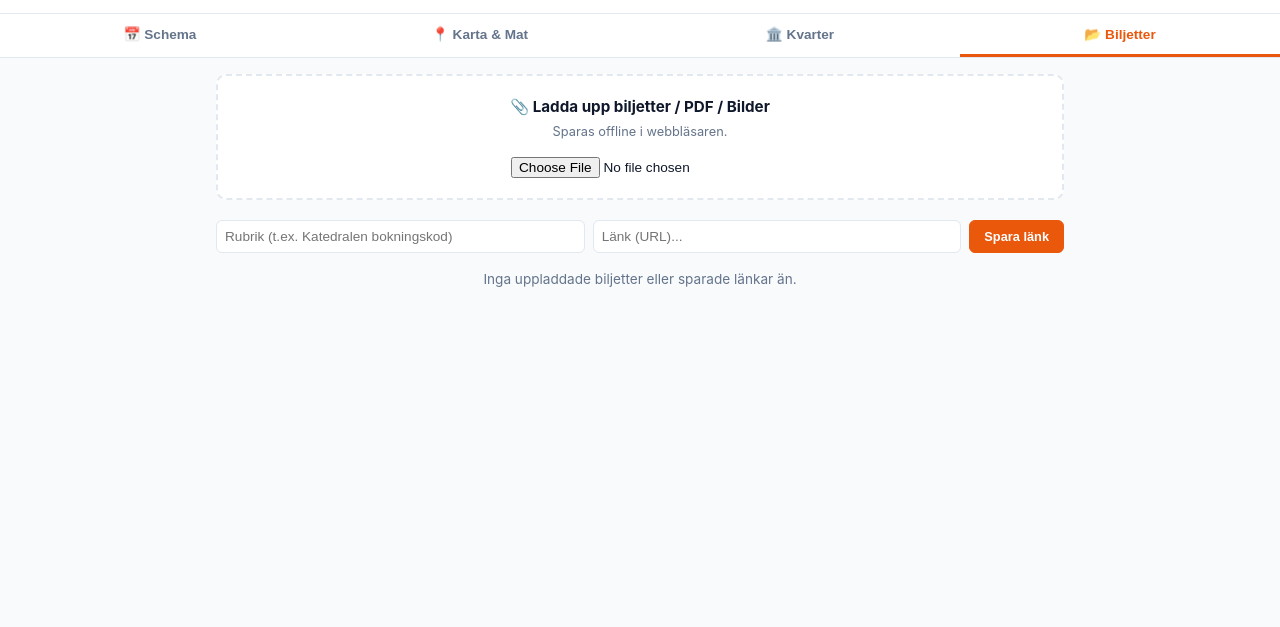
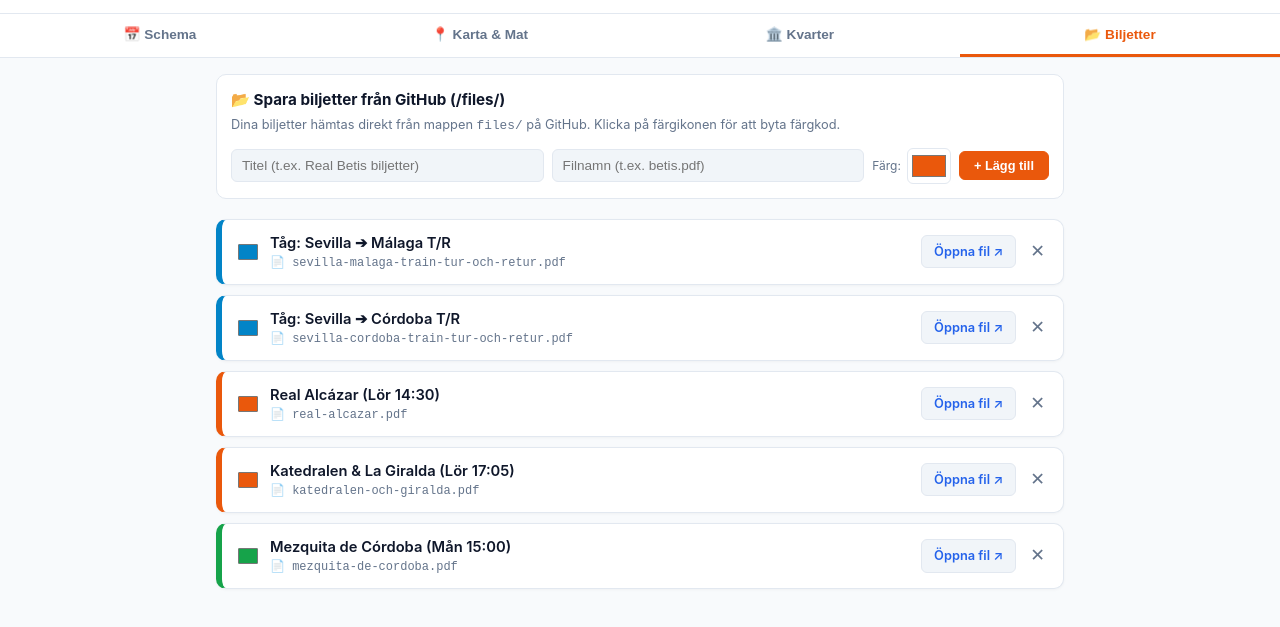
Before and after one commit to jonas9307/andalusien-2026, a plain HTML site: page index.html in a window 1280 px wide. Both pictures are taken after a click on the button "📂 Biljetter". Shown: the part 65-692 px from the top of the page. Drawn offline with nearby package versions, Linux system fonts and the light colour scheme.

Commit message:
Update index.html

```diff
--- a/index.html
+++ b/index.html
@@ -28,7 +28,7 @@
       --city-cordoba: #16a34a;
       --city-cordoba-bg: #dcfce7;
 
-      /* Kategorier */
+      /* Aktivitetskategorier */
       --cat-transport-bg: #dbeafe; --cat-transport-text: #1e40af;
       --cat-food-bg: #ffedd5; --cat-food-text: #9a3412;
       --cat-sight-bg: #f3e8ff; --cat-sight-text: #6b21a8;
@@ -275,7 +275,6 @@
     .item-notes { font-size: 0.78rem; color: var(--text-muted); outline: none; min-height: 1.1em; }
     .item-notes:empty::before { content: "+ Anteckning..."; opacity: 0.45; font-style: italic; cursor: text; }
 
-    /* Adressfält med Maps-knapp */
     .item-address-row {
       display: flex;
       align-items: center;
@@ -283,11 +282,7 @@
       flex-wrap: wrap;
       font-size: 0.75rem;
     }
-    .item-address {
-      color: var(--text-muted);
-      outline: none;
-      min-height: 1.1em;
-    }
+    .item-address { color: var(--text-muted); outline: none; min-height: 1.1em; }
     .item-address:empty::before { content: "+ Lägg till adress..."; opacity: 0.45; font-style: italic; cursor: text; }
     .address-maps-btn {
       color: #ea4335;
@@ -298,18 +293,9 @@
       gap: 3px;
     }
 
-    /* Länkfält */
-    .item-link-row {
-      font-size: 0.75rem;
-    }
-    .item-link {
-      color: var(--accent);
-      text-decoration: underline;
-    }
-    .item-link-edit {
-      color: var(--text-muted);
-      outline: none;
-    }
+    .item-link-row { font-size: 0.75rem; }
+    .item-link { color: var(--accent); text-decoration: underline; }
+    .item-link-edit { color: var(--text-muted); outline: none; }
     .item-link-edit:empty::before { content: "+ Lägg till länk..."; opacity: 0.45; font-style: italic; cursor: text; }
 
     .item-delete-btn {
@@ -388,24 +374,115 @@
     }
     .neighborhood-card h4 { font-size: 1rem; display: flex; justify-content: space-between; align-items: center; }
 
-    /* Dokumentbank */
-    .doc-upload-box {
+    /* DOKUMENT & BILJETTER (GITHUB /files/) */
+    .doc-add-panel {
       background: var(--surface);
-      border: 2px dashed var(--border);
+      border: 1px solid var(--border);
       border-radius: var(--radius);
-      padding: 20px;
-      text-align: center;
+      padding: 14px;
       margin-bottom: 1.25rem;
     }
-    .doc-row {
+    .doc-add-form {
+      display: grid;
+      grid-template-columns: 1fr 1fr auto auto;
+      gap: 8px;
+      align-items: center;
+    }
+    @media (max-width: 600px) {
+      .doc-add-form {
+        grid-template-columns: 1fr;
+      }
+    }
+    .doc-add-form input[type="text"] {
+      background: var(--surface-subtle);
+      border: 1px solid var(--border);
+      color: var(--text);
+      padding: 8px 10px;
+      border-radius: 6px;
+      font-size: 0.85rem;
+      width: 100%;
+    }
+    .color-picker-input {
+      width: 44px;
+      height: 36px;
+      padding: 2px;
+      border: 1px solid var(--border);
+      border-radius: 6px;
+      cursor: pointer;
+      background: var(--surface);
+    }
+
+    .doc-card {
       display: flex;
       align-items: center;
       justify-content: space-between;
       background: var(--surface);
       border: 1px solid var(--border);
+      border-left: 6px solid var(--doc-color, var(--primary));
       border-radius: var(--radius);
-      padding: 10px 14px;
-      margin-bottom: 8px;
+      padding: 12px 14px;
+      margin-bottom: 10px;
+      gap: 12px;
+      box-shadow: 0 1px 3px rgba(0,0,0,0.04);
+      transition: transform 0.1s;
+    }
+    .doc-card-left {
+      display: flex;
+      align-items: center;
+      gap: 10px;
+      flex: 1;
+      min-width: 0;
+    }
+    .doc-color-badge {
+      display: flex;
+      align-items: center;
+      justify-content: center;
+    }
+    .doc-color-badge input[type="color"] {
+      width: 24px;
+      height: 24px;
+      border: none;
+      border-radius: 50%;
+      cursor: pointer;
+      background: transparent;
+      padding: 0;
+    }
+    .doc-info {
+      display: flex;
+      flex-direction: column;
+      min-width: 0;
+    }
+    .doc-title {
+      font-weight: 600;
+      font-size: 0.92rem;
+      outline: none;
+    }
+    .doc-filename {
+      font-size: 0.75rem;
+      color: var(--text-muted);
+      font-family: monospace;
+    }
+    .doc-actions {
+      display: flex;
+      align-items: center;
+      gap: 10px;
+    }
+    .doc-open-btn {
+      background: var(--surface-subtle);
+      border: 1px solid var(--border);
+      color: var(--accent);
+      padding: 6px 12px;
+      border-radius: 6px;
+      font-size: 0.8rem;
+      font-weight: 600;
+      text-decoration: none;
+      display: inline-flex;
+      align-items: center;
+      gap: 4px;
+      white-space: nowrap;
+    }
+    .doc-open-btn:hover {
+      border-color: var(--accent);
     }
   </style>
 </head>
@@ -436,7 +513,7 @@
     <!-- FLIK 2: KARTA & MAT -->
     <div id="tab-restaurants" class="tab-pane">
       <div style="background:var(--surface); border:1px solid var(--border); border-radius:var(--radius); padding:12px; margin-bottom:1rem;">
-        <h3 style="font-size:0.95rem; margin-bottom:4px;">🗺️ Interaktiv Restaurang- & Platskarta</h3>
+        <h3 style="font-size:0.95rem; margin-bottom:4px;">🗺️️ Interaktiv Restaurang- & Platskarta</h3>
         <p style="font-size:0.8rem; color:var(--text-muted);">
           Kartan visar alla restauranger och Hotel Monte Triana. Klicka på en markör för att öppna den direkt i Google Maps.
         </p>
@@ -456,18 +533,22 @@
       <div id="neighborhoodsContainer"></div>
     </div>
 
-    <!-- FLIK 4: BILJETTER & DOKUMENT -->
+    <!-- FLIK 4: BILJETTER & DOKUMENT (GITHUB /files/) -->
     <div id="tab-docs" class="tab-pane">
-      <div class="doc-upload-box">
-        <h3 style="font-size:0.95rem; margin-bottom:4px;">📎 Ladda upp biljetter / PDF / Bilder</h3>
-        <p style="font-size:0.8rem; color:var(--text-muted); margin-bottom:12px;">Sparas offline i webbläsaren.</p>
-        <input type="file" id="fileUploader" onchange="handleFileUpload(event)" style="font-size:0.85rem;">
-      </div>
-
-      <div style="display:flex; gap:8px; margin-bottom:1rem;">
-        <input type="text" id="docLinkTitle" placeholder="Rubrik (t.ex. Katedralen bokningskod)" style="flex:1; padding:8px; border:1px solid var(--border); background:var(--surface); color:var(--text); border-radius:6px; font-size:0.85rem;">
-        <input type="text" id="docLinkUrl" placeholder="Länk (URL)..." style="flex:1; padding:8px; border:1px solid var(--border); background:var(--surface); color:var(--text); border-radius:6px; font-size:0.85rem;">
-        <button class="btn btn-primary" onclick="addManualDocLink()">Spara länk</button>
+      <div class="doc-add-panel">
+        <h3 style="font-size:0.95rem; margin-bottom:4px;">📂 Spara biljetter från GitHub (/files/)</h3>
+        <p style="font-size:0.8rem; color:var(--text-muted); margin-bottom:12px;">
+          Dina biljetter hämtas direkt från mappen <code>files/</code> på GitHub. Klicka på färgikonen för att byta färgkod.
+        </p>
+        <div class="doc-add-form">
+          <input type="text" id="docTitleInput" placeholder="Titel (t.ex. Real Betis biljetter)">
+          <input type="text" id="docFileInput" placeholder="Filnamn (t.ex. betis.pdf)">
+          <div style="display:flex; align-items:center; gap:6px;">
+            <label style="font-size:0.75rem; color:var(--text-muted);">Färg:</label>
+            <input type="color" id="docColorInput" value="#ea580c" class="color-picker-input" title="Välj färg för att gruppera">
+          </div>
+          <button class="btn btn-primary" onclick="addGithubDoc()">+ Lägg till</button>
+        </div>
       </div>
 
       <div id="docsContainer"></div>
@@ -480,12 +561,48 @@
   <script>
     let tripData = null;
     let leafletMap = null;
-    let savedDocs = JSON.parse(localStorage.getItem("andalusien_user_docs") || "[]");
+
+    // Dina uppladdade PDF-biljetter i GitHub /files/
+    const DEFAULT_DOCS = [
+      {
+        id: "doc-1",
+        title: "Tåg: Sevilla ➔ Málaga T/R",
+        filename: "sevilla-malaga-train-tur-och-retur.pdf",
+        color: "#0284c7"
+      },
+      {
+        id: "doc-2",
+        title: "Tåg: Sevilla ➔ Córdoba T/R",
+        filename: "sevilla-cordoba-train-tur-och-retur.pdf",
+        color: "#0284c7"
+      },
+      {
+        id: "doc-3",
+        title: "Real Alcázar (Lör 14:30)",
+        filename: "real-alcazar.pdf",
+        color: "#ea580c"
+      },
+      {
+        id: "doc-4",
+        title: "Katedralen & La Giralda (Lör 17:05)",
+        filename: "katedralen-och-giralda.pdf",
+        color: "#ea580c"
+      },
+      {
+        id: "doc-5",
+        title: "Mezquita de Córdoba (Mån 15:00)",
+        filename: "mezquita-de-cordoba.pdf",
+        color: "#16a34a"
+      }
+    ];
+
+    // Bumpad nyckel (v4) så att dina nya PDF-filer laddas in direkt
+    let savedDocs = JSON.parse(localStorage.getItem("andalusien_github_docs_v4")) || DEFAULT_DOCS;
 
     const CATEGORY_META = {
       transport:   { label: "Resa", icon: "🚆", class: "cat-transport" },
       food:        { label: "Mat & Dryck", icon: "🥘", class: "cat-food" },
-      sight:       { label: "Sevärdhet", icon: "🏛️️", class: "cat-sight" },
+      sight:       { label: "Sevärdhet", icon: "🏛", class: "cat-sight" },
       hotel:       { label: "Hotell", icon: "🏨", class: "cat-hotel" },
       chill:       { label: "Relax", icon: "☀️", class: "cat-chill" },
       placeholder: { label: "Öppet", icon: "⏳", class: "cat-placeholder" }
@@ -548,7 +665,7 @@
     async function loadData() {
       applyTheme(getStoredTheme());
 
-      const STORAGE_KEY = "andalusien_trip_data_v7";
+      const STORAGE_KEY = "andalusien_trip_data_v9";
       const localSaved = localStorage.getItem(STORAGE_KEY);
 
       if (localSaved) {
@@ -569,7 +686,7 @@
     }
 
     function saveData() {
-      localStorage.setItem("andalusien_trip_data_v7", JSON.stringify(tripData));
+      localStorage.setItem("andalusien_trip_data_v9", JSON.stringify(tripData));
     }
 
     function renderSchedule() {
@@ -603,13 +720,11 @@
                 <span class="item-title" contenteditable="true" onblur="updateItemField(${dIdx}, ${iIdx}, 'title', this.innerText)">${item.title}</span>
                 <span class="item-notes" contenteditable="true" onblur="updateItemField(${dIdx}, ${iIdx}, 'notes', this.innerText)">${item.notes || ''}</span>
 
-                <!-- Adressfält med Maps-länk -->
                 <div class="item-address-row">
                   <span class="item-address" contenteditable="true" onblur="updateItemField(${dIdx}, ${iIdx}, 'address', this.innerText)">${item.address || ''}</span>
                   ${item.address ? `<a href="${gmapsUrl}" target="_blank" rel="noopener noreferrer" class="address-maps-btn">📍 Öppna i Maps ↗</a>` : ''}
                 </div>
 
-                <!-- Länkfält -->
                 <div class="item-link-row">
                   ${item.link ? `
                     <a href="${item.link}" target="_blank" rel="noopener noreferrer" class="item-link">Länk ↗</a>
@@ -786,44 +901,48 @@
       });
     }
 
-    function handleFileUpload(event) {
-      const file = event.target.files[0];
-      if (!file) return;
-
-      const reader = new FileReader();
-      reader.onload = function(e) {
-        savedDocs.push({
-          id: "doc-" + Date.now(),
-          name: file.name,
-          dataUrl: e.target.result,
-          isLink: false
-        });
-        localStorage.setItem("andalusien_user_docs", JSON.stringify(savedDocs));
-        renderDocs();
-      };
-      reader.readAsDataURL(file);
+    // DOKUMENT & BILJETTER
+    function getFileHref(filename) {
+      let f = filename.trim();
+      if (f.startsWith('http://') || f.startsWith('https://')) return f;
+      if (f.startsWith('files/')) return f;
+      return 'files/' + f;
     }
 
-    function addManualDocLink() {
-      const title = document.getElementById("docLinkTitle").value.trim();
-      const url = document.getElementById("docLinkUrl").value.trim();
-      if (!title || !url) return;
+    function addGithubDoc() {
+      const title = document.getElementById("docTitleInput").value.trim();
+      let filename = document.getElementById("docFileInput").value.trim();
+      const color = document.getElementById("docColorInput").value;
+
+      if (!title || !filename) return;
 
       savedDocs.push({
         id: "doc-" + Date.now(),
-        name: title,
-        url: url,
-        isLink: true
+        title: title,
+        filename: filename,
+        color: color || "#ea580c"
       });
-      localStorage.setItem("andalusien_user_docs", JSON.stringify(savedDocs));
-      document.getElementById("docLinkTitle").value = "";
-      document.getElementById("docLinkUrl").value = "";
+
+      localStorage.setItem("andalusien_github_docs_v4", JSON.stringify(savedDocs));
+      document.getElementById("docTitleInput").value = "";
+      document.getElementById("docFileInput").value = "";
       renderDocs();
+    }
+
+    function updateDocColor(index, newColor) {
+      savedDocs[index].color = newColor;
+      localStorage.setItem("andalusien_github_docs_v4", JSON.stringify(savedDocs));
+      renderDocs();
+    }
+
+    function updateDocTitle(index, newTitle) {
+      savedDocs[index].title = newTitle.trim();
+      localStorage.setItem("andalusien_github_docs_v4", JSON.stringify(savedDocs));
     }
 
     function deleteDoc(index) {
       savedDocs.splice(index, 1);
-      localStorage.setItem("andalusien_user_docs", JSON.stringify(savedDocs));
+      localStorage.setItem("andalusien_github_docs_v4", JSON.stringify(savedDocs));
       renderDocs();
     }
 
@@ -832,23 +951,35 @@
       container.innerHTML = "";
 
       if (savedDocs.length === 0) {
-        container.innerHTML = "<p style='font-size:0.85rem; color:var(--text-muted); text-align:center;'>Inga uppladdade biljetter eller sparade länkar än.</p>";
+        container.innerHTML = "<p style='font-size:0.85rem; color:var(--text-muted); text-align:center; padding:20px;'>Inga sparade biljetter än. Lägg till ovan!</p>";
         return;
       }
 
       savedDocs.forEach((doc, idx) => {
-        const div = document.createElement("div");
-        div.className = "doc-row";
-        const linkHref = doc.isLink ? doc.url : doc.dataUrl;
+        const card = document.createElement("div");
+        card.className = "doc-card";
+        card.style.setProperty("--doc-color", doc.color || "#ea580c");
 
-        div.innerHTML = `
-          <div>
-            <div style="font-weight:600; font-size:0.9rem;">${doc.isLink ? '🔗' : '📄'} ${doc.name}</div>
-            <a href="${linkHref}" target="_blank" download="${doc.name}" style="font-size:0.75rem; color:var(--accent);">Öppna / Ladda ner ↗</a>
+        const href = getFileHref(doc.filename);
+
+        card.innerHTML = `
+          <div class="doc-card-left">
+            <div class="doc-color-badge" title="Klicka för att ändra färgkod">
+              <input type="color" value="${doc.color || '#ea580c'}" onchange="updateDocColor(${idx}, this.value)">
+            </div>
+            <div class="doc-info">
+              <span class="doc-title" contenteditable="true" onblur="updateDocTitle(${idx}, this.innerText)">${doc.title}</span>
+              <span class="doc-filename">📄 ${doc.filename}</span>
+            </div>
           </div>
-          <button class="item-delete-btn" onclick="deleteDoc(${idx})">✕</button>
+          <div class="doc-actions">
+            <a href="${href}" target="_blank" rel="noopener noreferrer" class="doc-open-btn">
+              Öppna fil ↗
+            </a>
+            <button class="item-delete-btn" title="Ta bort" onclick="deleteDoc(${idx})">✕</button>
+          </div>
         `;
-        container.appendChild(div);
+        container.appendChild(card);
       });
     }
 
```
